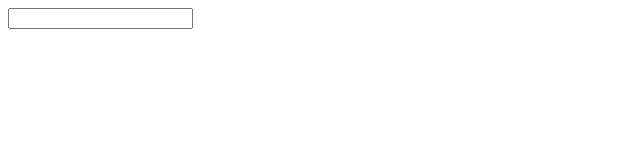
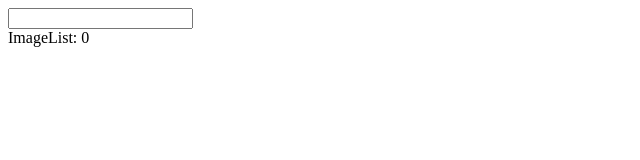
Before and after one commit to hereticsun/udemy-modern-react-with-redux, a React (Vite) app: page / in a window 1280 px wide. Shown: the top 160 px of the page, without its empty margins (0-640 px from the left). Built offline with nearby package versions, Linux system fonts and the light colour scheme.

Commit message:
79 Communicating the List of Images Down
Signed-off-by: Azlan <azlan@cuttilan.co.uk>

```diff
--- a/src/App.js
+++ b/src/App.js
@@ -1,15 +1,19 @@
+import { useState } from 'react';
 import SearchBar from './components/SearchBar';
+import ImageList from './components/ImageList';
 import searchImages from './api';
 
 function App() {
+  const [images, setImages] = useState([]);
   const handleSubmit = async (term) => {
     const result = await searchImages(term);
 
-    console.log(result);
+    setImages(result);
   }
   return (
     <div>
       <SearchBar onSubmit={handleSubmit} />
+      <ImageList images={images} />
     </div>
   );
 }
--- a/src/components/ImageList.js
+++ b/src/components/ImageList.js
@@ -1,6 +1,6 @@
-function ImageList() {
+function ImageList({ images }) {
   return (
-    <div>ImageList</div>
+    <div>ImageList: {images.length}</div>
   );
 }
 
```
